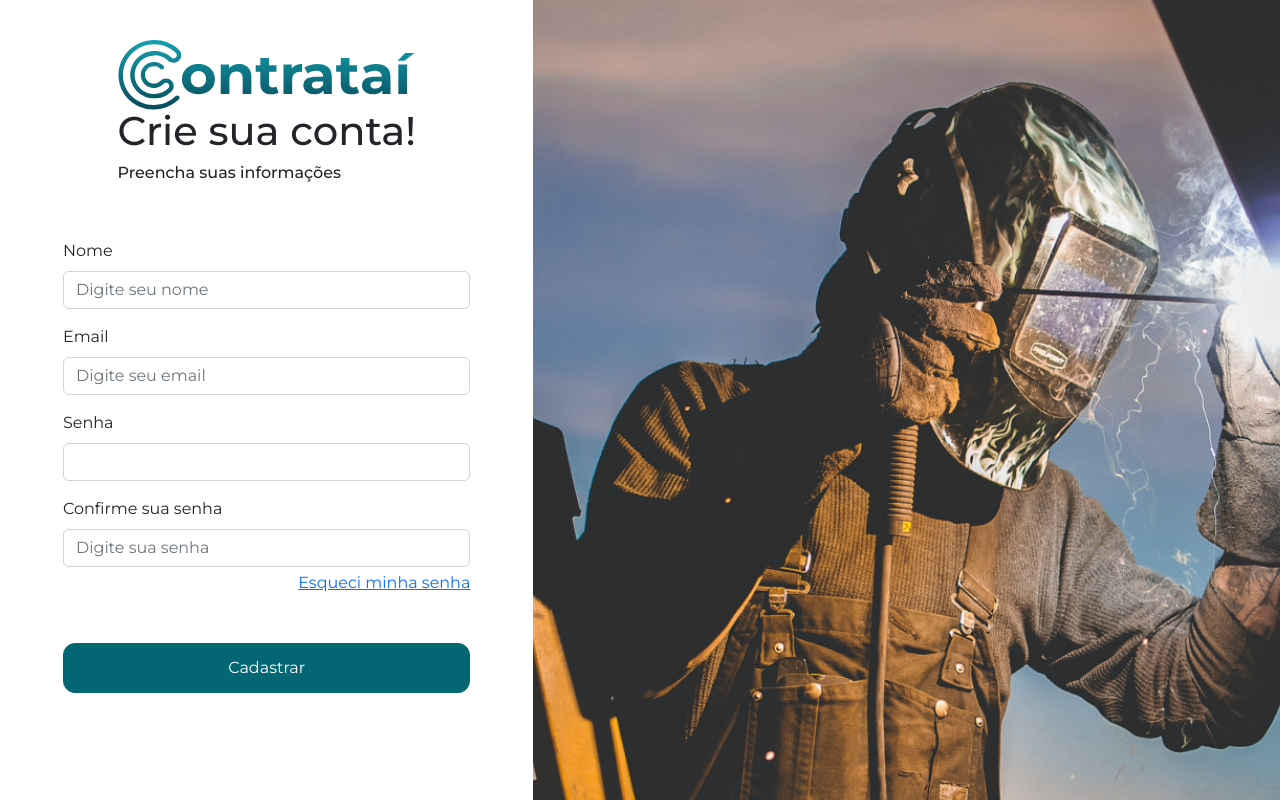
After one commit to RhoBlop/Contratai, a PHP site: page /cadastro.php in a window 1280 px wide. The commit adds this page. Run offline with PHP 8.4, Linux system fonts and the light colour scheme.

Commit message:
Tela de cadastro e alguns ajustes

```diff
--- /dev/null
+++ b/cadastro.php
@@ -0,0 +1,133 @@
+<!DOCTYPE html>
+<html lang="en">
+    <head>
+        <?php include("components/head.html") ?>
+    </head>
+    <style>
+        .form-row > div {
+            min-height: 100vh;
+        }
+
+        .cadastro-logo {
+            position: absolute;
+            top: 40px;
+        }
+
+        .form-cadastro {
+            width: 80%;
+            max-width: 420px;
+        }
+
+        .form-group {
+            width: 100%;
+        }
+
+        .cadastro-side-image {
+            background: url("images/trabalhador-cadastro.png") no-repeat 0px -100px;
+            background-size: cover;
+        }
+
+        .btn-green {
+            color: #fff;
+            border: 1.8px solid #026773;
+            background-color: #026773;
+            transition: transform .15s ease-in-out;
+            border-radius: 12px;
+            height: 50px;
+        }
+        .btn-green:hover {
+            color: #fff;
+            border-color: #026773;
+            background-color: #026773;
+            transform: scale(1.1);
+        }
+
+        @media screen and (max-width: 1400px) {
+            .cadastro-side-image {
+                background-position: top;
+            }
+        }
+
+        @media screen and (max-width: 768px) {
+            .cadastro-side-image {
+                z-index: -1;
+                min-height: 100vh;
+                position: absolute;
+            }
+            .form-cadastro {
+                background: #fff;
+                border-radius: 12px;
+                padding: 50px;
+            }
+        }
+    </style>
+    <body>
+        <main>
+            <div class="container-fluid">
+                <div class="form-row row">
+                    <div class="col-12 col-md-6 col-lg-5 d-flex flex-column justify-content-center align-items-center">
+                        <!-- LOGO -->
+                        <a class="cadastro-logo" href="index.php">
+                            <img src="images/logo/blue-logo.svg" alt="Logo" height="70px">
+                        </a>
+
+                        <!-- Título Formulário -->
+                        <div class="form-title mb-5">
+                            <h1>Crie sua conta!</h1>
+                            <h6>Preencha suas informações</h6>
+                        </div>
+
+                        <form id="cadastro" class="form-cadastro d-flex flex-column">
+
+                            <!-- NOME -->
+                            <div class="form-group mb-3">
+                                <label for="nome" class="form-label">Nome</label>
+                                <input type="text" class="form-control" id="nome" name="nome" placeholder="Digite seu nome" autocomplete="off">
+                            </div>
+
+                            <!-- EMAIL -->
+                            <div class="form-group mb-3">
+                                <label for="email" class="form-label">Email</label>
+                                <input type="email" class="form-control" id="email" name="email" placeholder="Digite seu email">
+                            </div>
+
+                            <!-- SENHA -->
+                            <div class="form-group mb-3">
+                                <label for="senha" class="form-label">Senha</label>
+                                <input type="password" class="form-control" id="senha" name="senha" nameplaceholder="Digite sua senha" autocomplete="off">
+                            </div>
+
+                            <!-- CONFIRMAÇÃO SENHA -->
+                            <div class="form-group mb-1">
+                                <label for="nome" class="form-label">Confirme sua senha</label>
+                                <input type="text" class="form-control" id="nome" name="senhaConfirma" placeholder="Digite sua senha" autocomplete="off">
+                            </div>
+
+                            <a class="ms-auto mb-5">Esqueci minha senha</a>
+
+                            <button type="submit" class="btn btn-green">Cadastrar</button>
+                        </form>
+                    </div>
+
+                    <div class="cadastro-side-image col-md-6 col-lg-7"></div>
+                </div>
+            </div>
+        </main>
+        <script>
+            let form = document.querySelector("#cadastro");
+            console.log(form);
+            form.addEventListener("submit", (event) => {
+                console.log(event.target);
+                event.preventDefault();
+                sendLogin();
+            })
+
+            function sendLogin() {
+                let data = new FormData(form);
+                console.log(data);
+            }
+
+
+        </script>
+    </body>
+</html>
--- /dev/null
+++ b/components/head.html
@@ -0,0 +1,20 @@
+<meta charset="UTF-8">
+<meta name="viewport" content="width=device-width, initial-scale=1.0">
+<title>Contrataí</title>
+
+<!-- SVG FAVICON -->
+<link rel="icon" href="images/logo/favicon.svg" sizes="any" type="image/svg+xml">
+
+<!-- BOOTSTRAP CSS -->
+<link
+    href="https://cdn.jsdelivr.net/npm/bootstrap@5.2.0/dist/css/bootstrap.min.css"
+    rel="stylesheet"
+    integrity="sha384-gH2yIJqKdNHPEq0n4Mqa/HGKIhSkIHeL5AyhkYV8i59U5AR6csBvApHHNl/vI1Bx"
+    crossorigin="anonymous"
+/>
+
+<!-- ICONS (FONT AWESOME OR ICONIC) -->
+
+
+<!-- CUSTOM CSS -->
+<link rel="stylesheet" href="css/style.css">
--- a/components/principais-categorias.html
+++ b/components/principais-categorias.html
@@ -23,7 +23,8 @@
     }
 
     .avaliacao-media {
-
+        background-color: #fef3cd42;
+        color: #026773;
     }
 
     .avaliacao-ruim {
--- a/css/style.css
+++ b/css/style.css
@@ -30,7 +30,6 @@ header .navbar {
 
 header .btn {
     border-radius: 12px;
-    font-weight: 700;
 }
 
 .btn-login {
@@ -84,6 +83,7 @@ header .btn {
     justify-content: center;
     align-items: center;
     background: url(../images/banner-gradient.svg) center;
+    background-size: cover;
 }
 
 
```
Also changed, not shown: components/home-header.html (+6 -6 lines), index.php (+2 -21 lines), images/trabalhador-cadastro.png (renamed from images/worker-register-page.png), images/trabalhador-gradiente-home.svg (renamed from images/worker-home-gradient.svg), images/worker-home-page.png (deleted), login.php (added).
